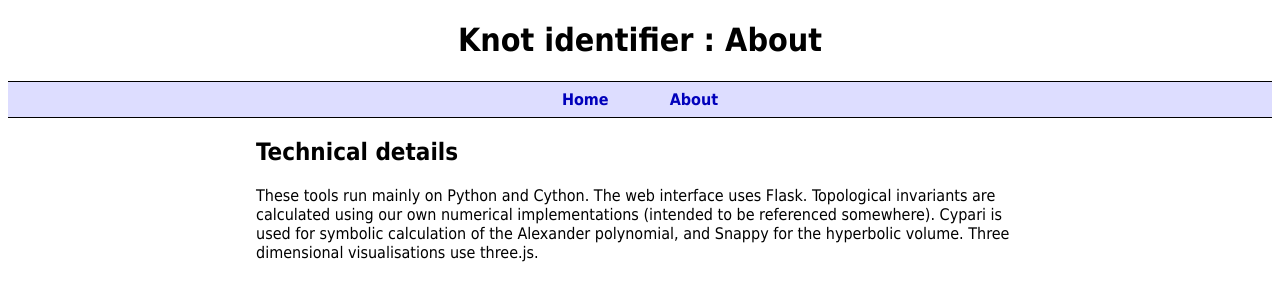
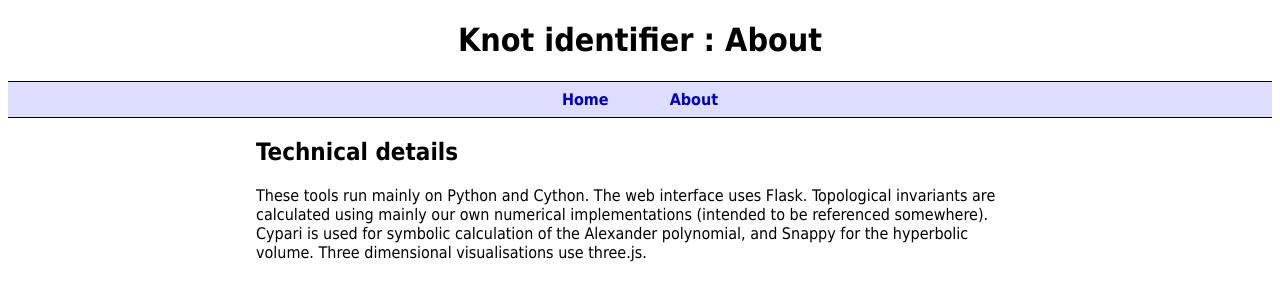
Before and after one commit to SPOCKnots/KnotID, a Flask app: page /about in a window 1280 px wide. Shown: the top 301 px of the page. Run offline with Flask 2, Linux system fonts and the light colour scheme; parts of the project's set-up code (start-up, migrations or seed data) failed here and were passed over.

Commit message:
Updated about page

```diff
--- a/templates/about.html
+++ b/templates/about.html
@@ -12,9 +12,10 @@ About - Knot identifier
 <h2>Technical details</h2>
 <p>
 These tools run mainly on Python and Cython. The web interface uses
-Flask. Topological invariants are calculated using our own
+Flask. Topological invariants are calculated using mainly our own
 numerical implementations (intended to be referenced
 somewhere). Cypari is used for symbolic calculation of the Alexander
-polynomial, and Snappy for the hyperbolic volume. Three dimensional visualisations use three.js.
+polynomial, and Snappy for the hyperbolic volume. Three dimensional
+visualisations use three.js.
 </p>
 {% endblock %}
```
